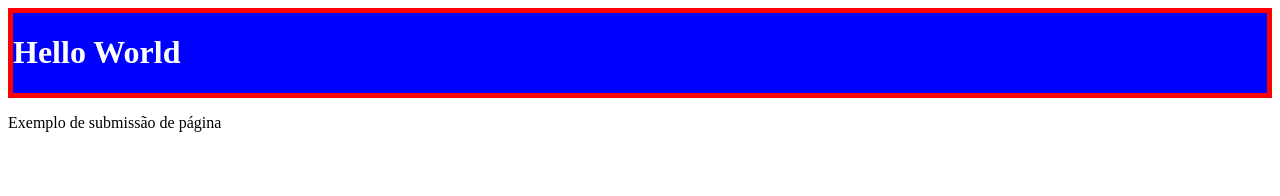
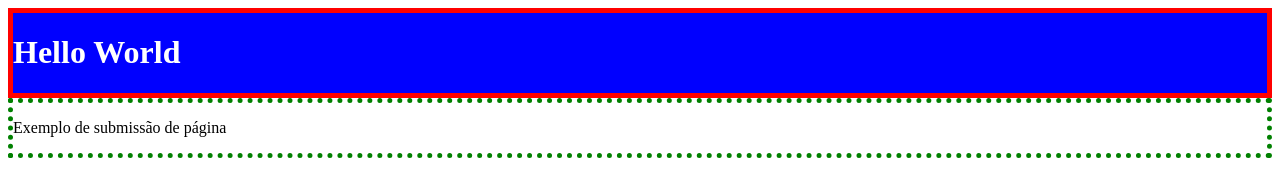
Before and after one commit to gleisonbt/exemplo.github.io, a plain HTML site: page index.html in a window 1280 px wide. Drawn offline with Linux system fonts and the light colour scheme.

Commit message:
atualizando

```diff
--- a/index.html
+++ b/index.html
@@ -10,7 +10,7 @@
     <div class="cabecalho">
         <h1>Hello World</h1>
     </div>
-    <div>
+    <div class="conteudo">
         <p>Exemplo de submissão de página
     </div>
 </body>
--- a/style.css
+++ b/style.css
@@ -3,3 +3,7 @@
     background-color: blue;
     border: 5px solid red;
 }
+
+.conteudo {
+    border: 5px dotted green;
+}
```
